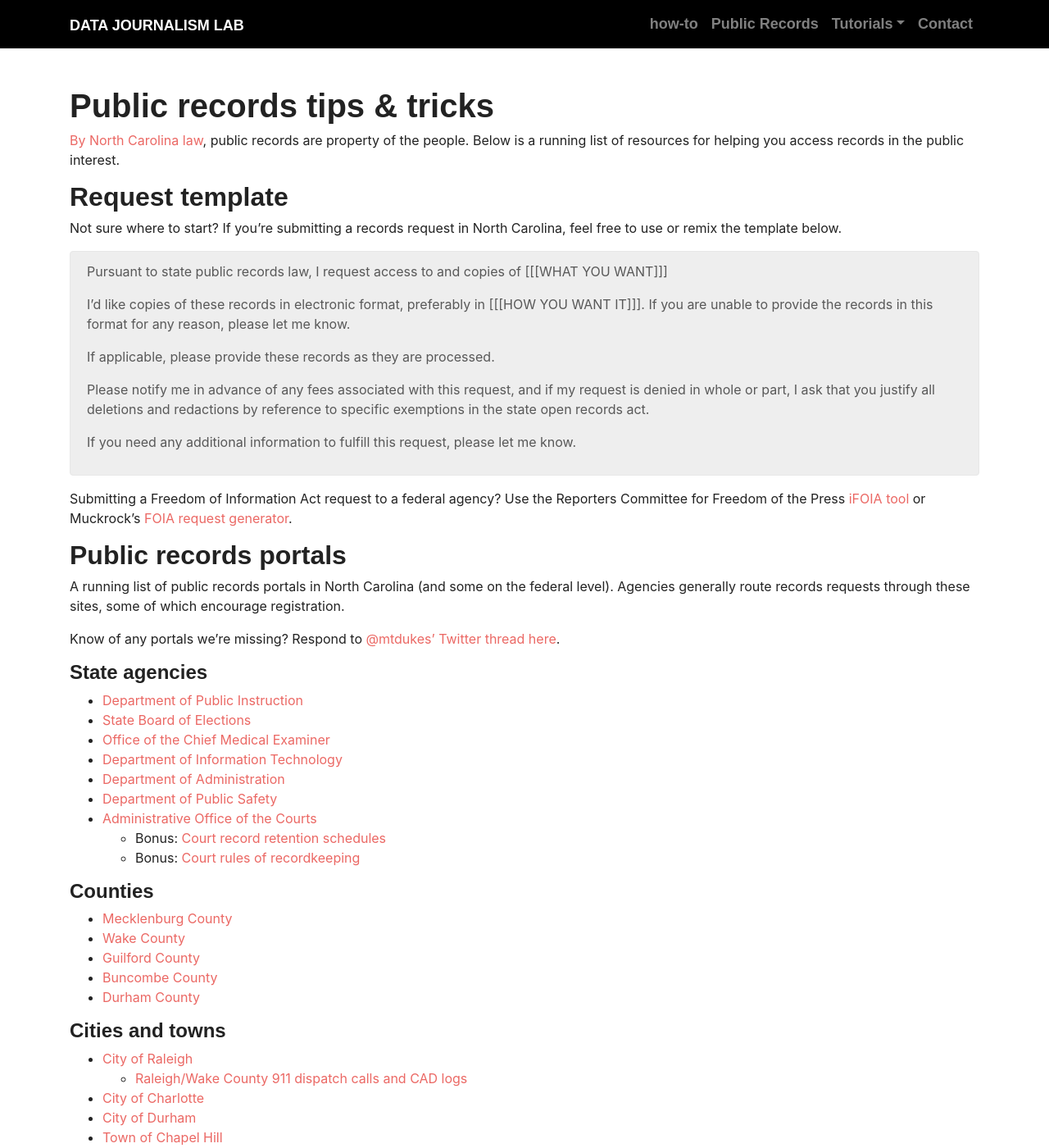
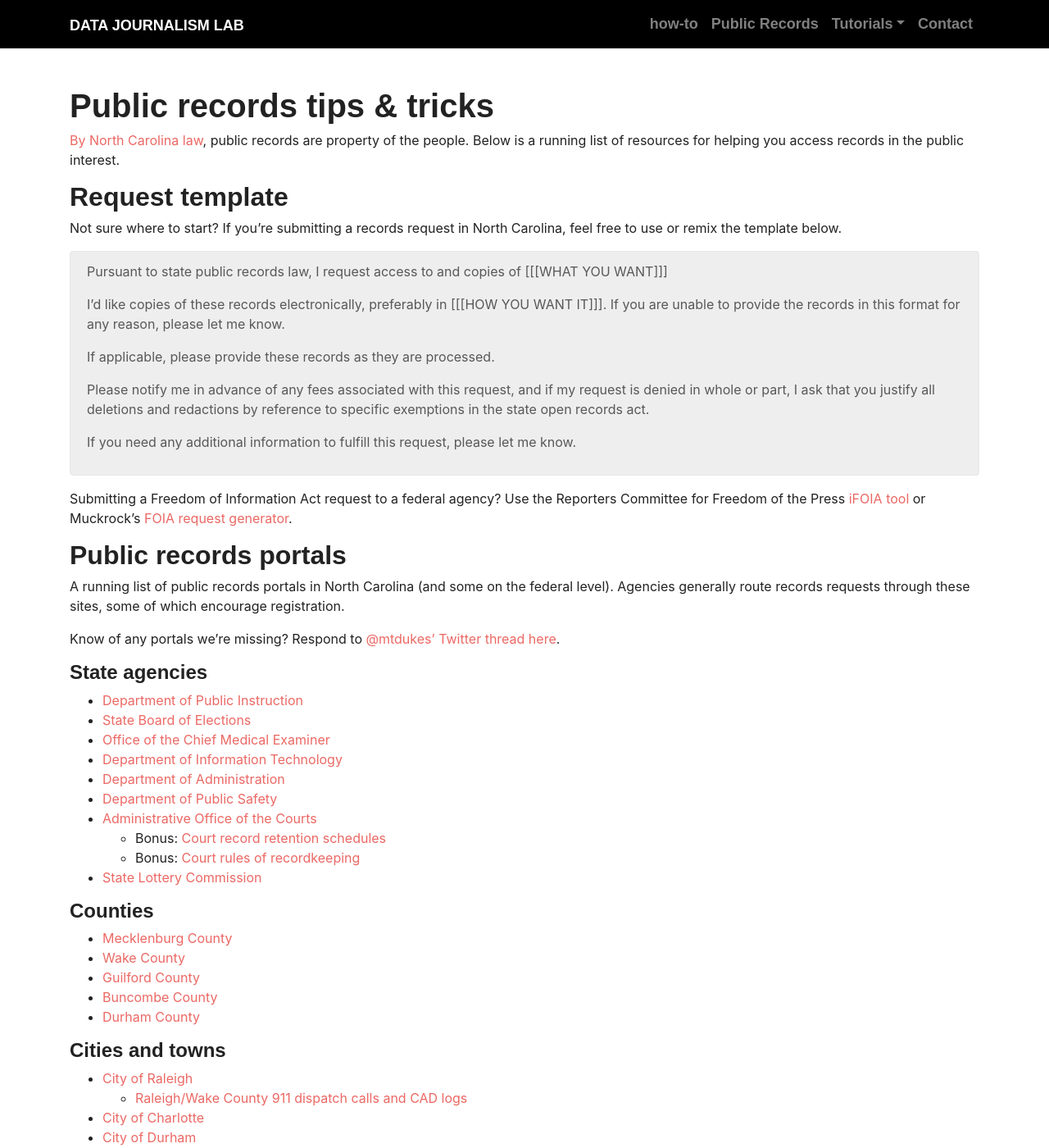
Before and after one commit to mtdukes/data-journalism-lab, a Jekyll site: the page built from _pages/public_records.md, in a window 1280 px wide and 1400 px high. Shown: the whole window at 82% size. Built offline with Jekyll 4.4.1, drawn with Linux system fonts in a browser that asks for light colours; some web fonts are replaced.

Commit message:
adding portal

```diff
--- a/_pages/public_records.md
+++ b/_pages/public_records.md
@@ -11,7 +11,7 @@ Not sure where to start? If you're submitting a records request in North Carolin
 
 <div class="alert alert-secondary">
 	<p>Pursuant to state public records law, I request access to and copies of [[[WHAT YOU WANT]]]</p>
-	<p>I’d like copies of these records in electronic format, preferably in [[[HOW YOU WANT IT]]]. If you are unable to provide the records in this format for any reason, please let me know.</p>
+	<p>I’d like copies of these records electronically, preferably in [[[HOW YOU WANT IT]]]. If you are unable to provide the records in this format for any reason, please let me know.</p>
 	<p>If applicable, please provide these records as they are processed.</p>
 	<p>Please notify me in advance of any fees associated with this request, and if my request is denied in whole or part, I ask that you justify all deletions and redactions by reference to specific exemptions in the state open records act.</p>
 	<p>If you need any additional information to fulfill this request, please let me know.</p>
@@ -37,6 +37,7 @@ Know of any portals we're missing? Respond to [@mtdukes' Twitter thread here](ht
 * [Administrative Office of the Courts](https://www.nccourts.gov/public-records-request)
 	* Bonus: [Court record retention schedules](https://www.documentcloud.org/documents/23567777-records-retention-and-disposition-schedules-2022)
 	* Bonus: [Court rules of recordkeeping](https://www.documentcloud.org/documents/23567781-superior-court-rules-of-recordkeeping)
+* [State Lottery Commission](http://records.lotterync.net/)
 
 #### Counties
 
```
